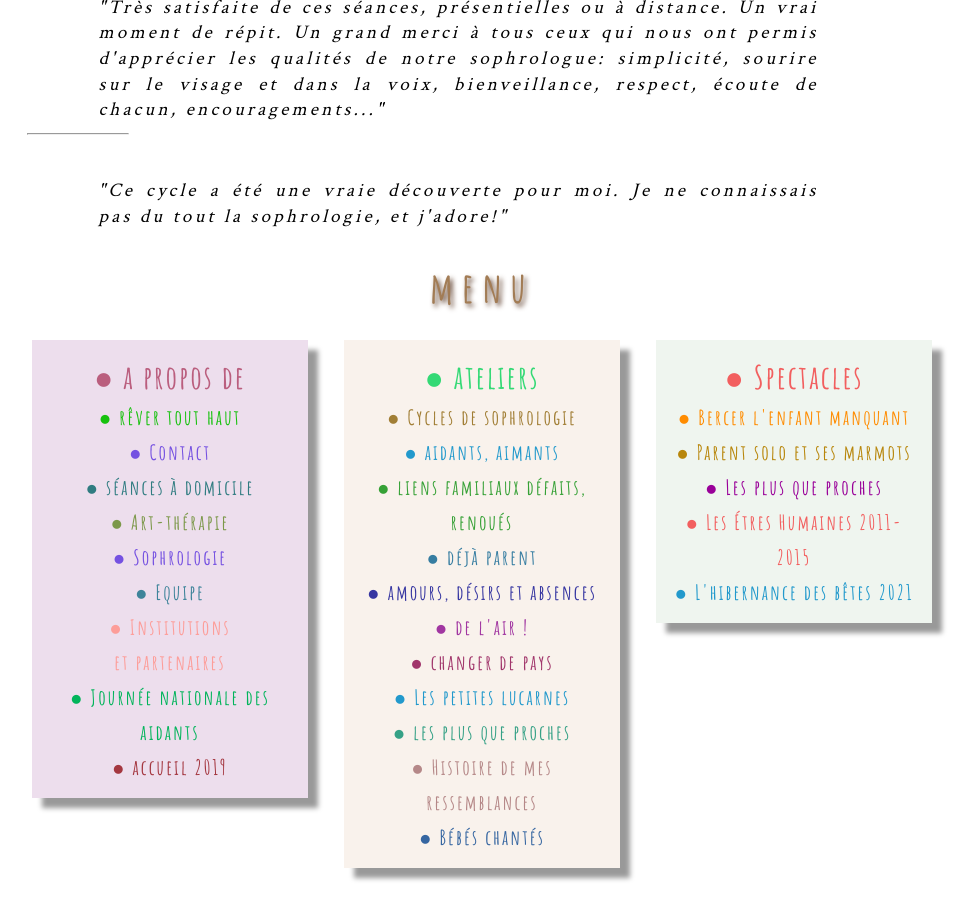
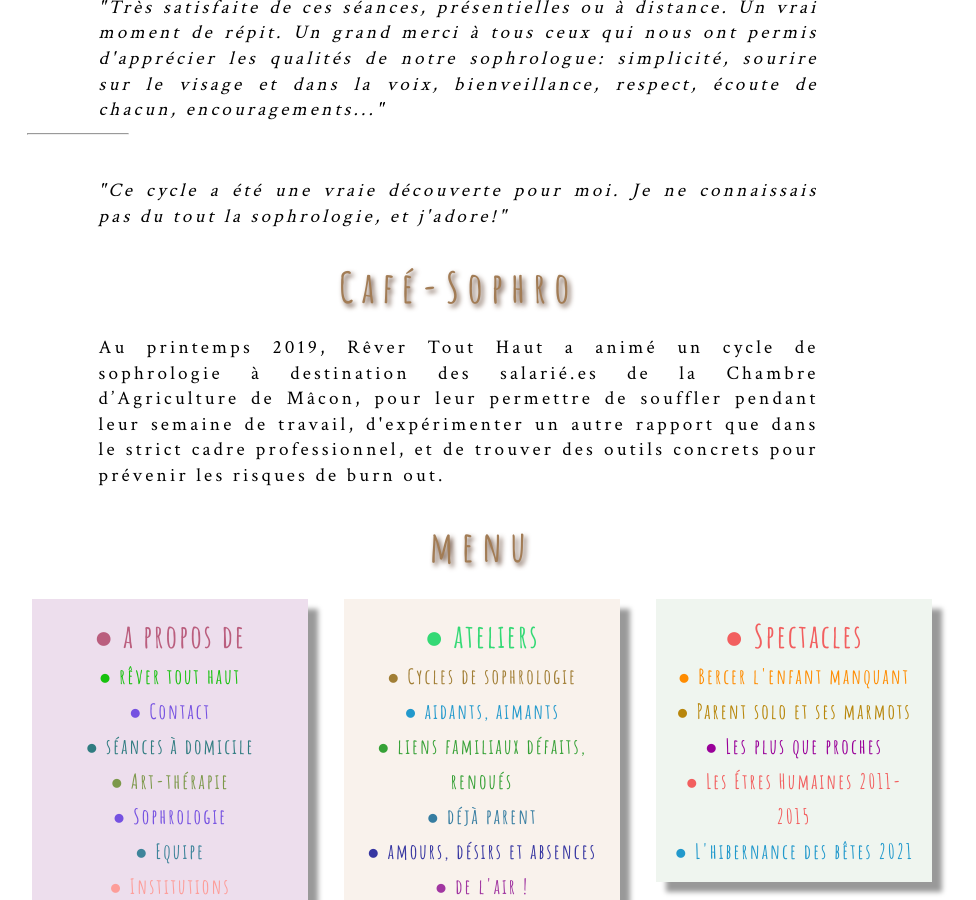
Before and after one commit to leshnik/revertouthaut, a Jekyll site: the page built from cycles-de-sophrologie.md, in a window 1280 px wide and 900 px high, scrolled down 3048 px. Shown: the whole window, without its empty margins (158-1134 px from the left). Built offline with Jekyll 4.4.1, drawn with Linux system fonts in a browser that asks for light colours.

Commit message:
add café sophro 2019

```diff
--- a/cycles-de-sophrologie.md
+++ b/cycles-de-sophrologie.md
@@ -69,3 +69,7 @@ des temps de soutien individuel gratuits par téléphone avec une sophrologue
 <p class="intro-text"><cite>"Très satisfaite de ces séances, présentielles ou à distance. Un vrai moment de répit. Un grand merci à tous ceux qui nous ont permis d'apprécier les qualités de notre sophrologue: simplicité, sourire sur le visage et dans la voix, bienveillance, respect, écoute de chacun, encouragements..."</cite><hr></p>
 
 <p class="intro-text"><cite>"Ce cycle a été une vraie découverte pour moi. Je ne connaissais pas du tout la sophrologie, et j'adore!"</cite></p>
+<div class="Spacer"></div>
+<div class="Motto">Café-Sophro</div>
+
+<p class="intro-text">Au printemps 2019, Rêver Tout Haut a animé un cycle de sophrologie à destination des salarié.es de la Chambre d’Agriculture de Mâcon, pour leur permettre de souffler pendant leur semaine de travail, d'expérimenter un autre rapport que dans le strict cadre professionnel, et de trouver des outils concrets pour prévenir les risques de burn out.</p>
```
